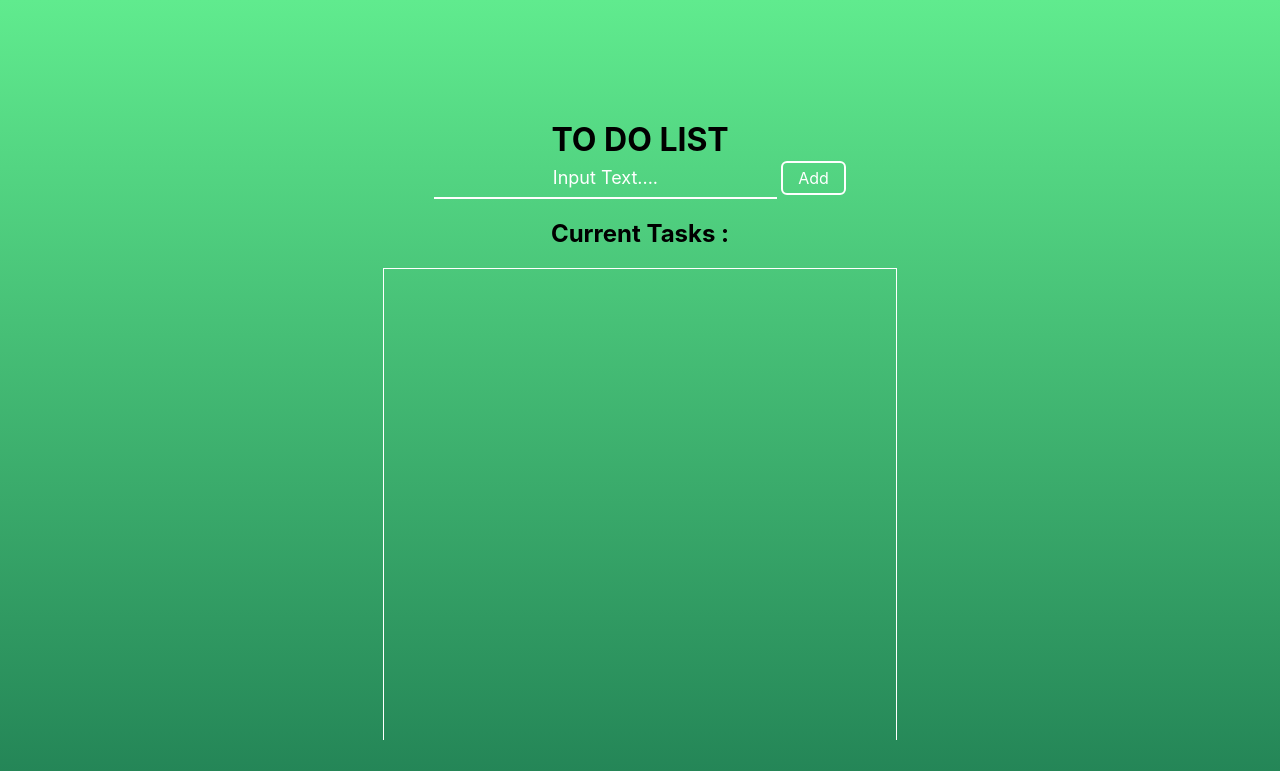
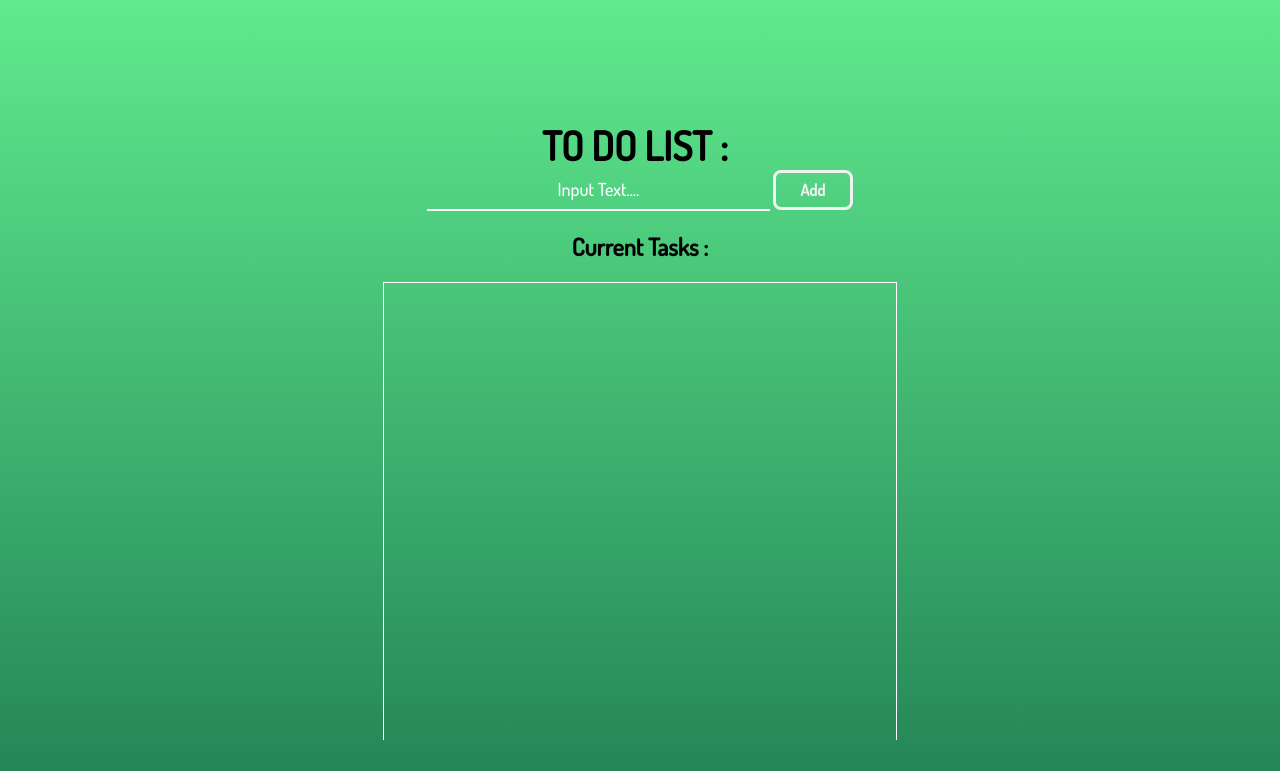
Before and after one commit to jasmix555/to-do-list, a website: page index.html in a window 1280 px wide. Drawn offline with Linux system fonts and the light colour scheme.

Commit message:
inserting more css

```diff
--- a/index.html
+++ b/index.html
@@ -6,13 +6,16 @@
     <meta http-equiv="X-UA-Compatible" content="IE=edge">
     <meta name="viewport" content="width=device-width, initial-scale=1.0">
     <title>Document</title>
+    <link rel="preconnect" href="https://fonts.googleapis.com">
+<link rel="preconnect" href="https://fonts.gstatic.com" crossorigin>
+<link href="https://fonts.googleapis.com/css2?family=Dosis:wght@500&display=swap" rel="stylesheet">
     <link rel="stylesheet" href="css/ress.css">
     <link rel="stylesheet" href="css/style.css">
 </head>
 
 <body>
     <div class="container">
-        <h1>TO DO LIST</h1>
+        <h1>TO DO LIST :</h1>
         <form>
             <input id="text" type="text" placeholder="Input Text...." autocomplete="off"/>
             <button id="btn" type="button">Add</button>
@@ -23,6 +26,9 @@
 
             </ul>
         </div>
+        <footer>
+            <h2>Copyright &copy; 2023 By : Jason Ng</h2>
+        </footer>
     </div>
     <script src="js/index.js"></script>
 </body>
--- a/scss/style.scss
+++ b/scss/style.scss
@@ -3,8 +3,7 @@
     text-decoration: none;
     padding: 0;
     margin: 0;
-    font-family: -apple-system, BlinkMacSystemFont, "Helvetica Neue", "Segoe UI",
-        "Hiragino Kaku Gothic ProN", Meiryo, sans-serif;
+    font-family: 'Dosis', sans-serif;
 }
 
 body {
@@ -24,6 +23,11 @@ body {
     position: relative;
     top: 100px;
     overflow: hidden;
+
+    h1 {
+        margin-right: 10px;
+        font-size: 40px;
+    }
 
     form {
         input {
@@ -48,22 +52,42 @@ body {
         }
 
         #btn {
-            -webkit-border-radius: 6;
-            -moz-border-radius: 6;
-            border-radius: 6px;
+            min-width: 80px;
+            height: 40px;
             color: #fff;
-            font-size: 16px;
-            padding: 5px 15px 5px 15px;
-            border: solid #fff 2px;
-            text-decoration: none;
+            padding: 5px 10px;
+            font-weight: bold;
+            cursor: pointer;
+            transition: all 0.2s ease-in-out;
+            position: relative;
+            display: inline-block;
+            outline: none;
+            border-radius: 8px;
+            z-index: 0;
             background: none;
-        }
+            overflow: hidden;
+            border: 3px solid #f1f1f1;
+            color: #f1f1f1;
 
-        #btn:hover {
-            background: #3cb0fd;
-            background-image: linear-gradient(to bottom, #fff317, #db8534);
-            text-decoration: none;
-            cursor: pointer;
+            &:hover {
+                color: #fff;
+            }
+
+            &:hover:after {
+                width: 100%;
+            }
+
+            &:after {
+                content: "";
+                position: absolute;
+                z-index: -1;
+                transition: all 0.2s ease-in-out;
+                left: 0;
+                top: 0;
+                width: 0;
+                height: 100%;
+                background: #495057;
+            }
         }
     }
 
@@ -73,27 +97,29 @@ body {
 
     #table {
         overflow: hidden;
+
         #list {
             margin: 0 auto;
             width: 60%;
-            height: 500px;
+            height: 530px;
             border: solid 1px #fff;
             overflow-y: scroll;
+            padding: 0 20px;
 
 
             li {
                 padding: 15px;
                 font-size: 20px;
                 color: #fff;
+                border-bottom: 1px solid #f1f1f1;
             }
-
-            text-align: center;
 
             input[type=checkbox] {
                 position: relative;
                 cursor: pointer;
-                right: 20px;
-                bottom: 3px;
+                top: 5px;
+                float: left;
+
                 &:before {
                     content: "";
                     display: block;
@@ -113,7 +139,7 @@ body {
                     height: 20px;
                     top: 0;
                     left: 0;
-                    background-color: #1E80EF;
+                    background-color: #0f0f0f;
                 }
 
                 &:checked:after {
@@ -121,7 +147,7 @@ body {
                     display: block;
                     width: 5px;
                     height: 10px;
-                    border: solid white;
+                    border: solid rgb(238, 233, 233);
                     border-width: 0 2px 2px 0;
                     -webkit-transform: rotate(45deg);
                     -ms-transform: rotate(45deg);
@@ -138,6 +164,12 @@ body {
                 border-radius: 5px;
                 font-size: 14px;
                 color: #fff;
+                float: right;
+                display: block;
+
+                &:hover {
+                    background: linear-gradient(to bottom #db8534, #fff317);
+                }
             }
         }
     }
```
Also changed, not shown: css/style.css, 1 other file.
